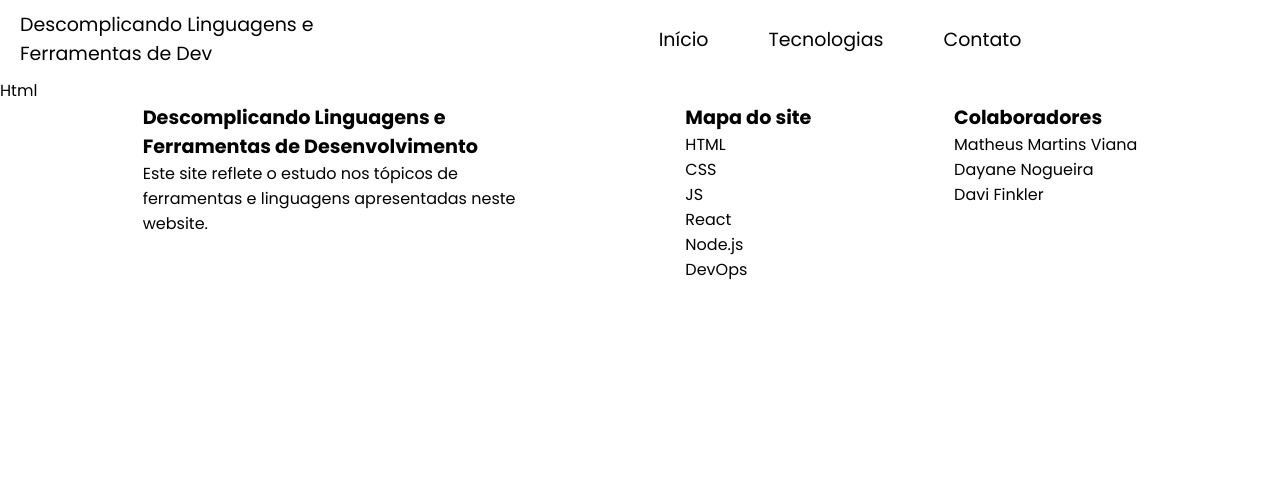
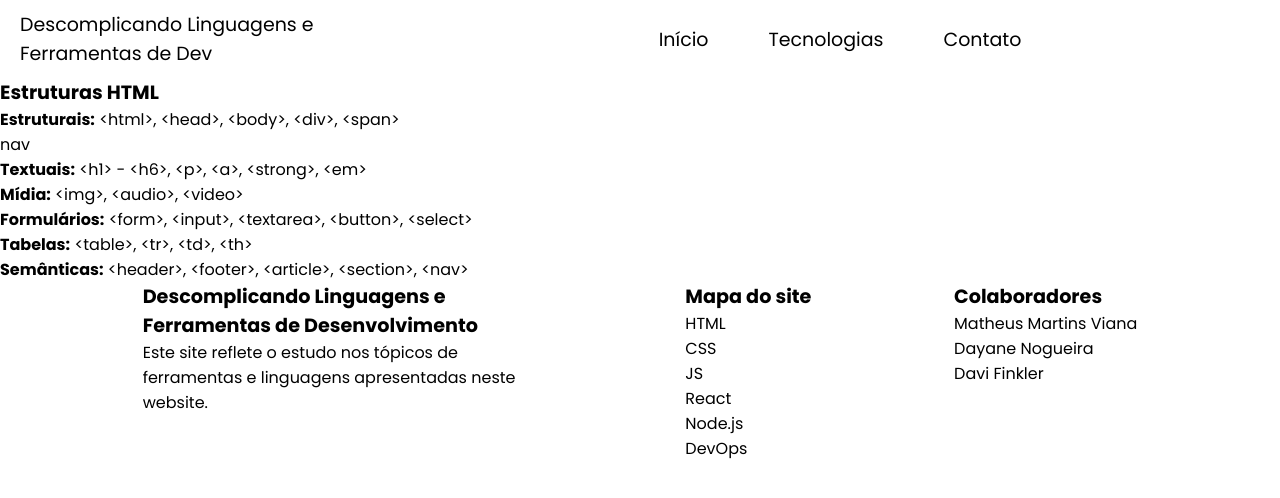
Before and after one commit to matheusmartinsviana/website-explicativo, a React (Vite) app: page /html in a window 1280 px wide. Shown: the top 498 px of the page. Built offline with nearby package versions, Linux system fonts and the light colour scheme.

Commit message:
feat: adicionando estrutura padrão para html e js

```diff
--- a/src/index.css
+++ b/src/index.css
@@ -4,7 +4,7 @@
   padding: 0;
   margin: 0;
   box-sizing: border-box;
-  font-family: 'Poppins', monospace;
+  font-family: "Poppins", monospace;
 }
 
 ul {
--- a/src/pages/html/Html.jsx
+++ b/src/pages/html/Html.jsx
@@ -1,8 +1,44 @@
+import "../styles/html.css";
 
 export default function Html() {
-    return (
-        <>
-            Html
-        </>
-    )
+  return (
+    <>
+      <div className="html-structures-container">
+        <h2>Estruturas HTML</h2>
+        <ul>
+          <li>
+            <strong>Estruturais:</strong> <code>&lt;html&gt;</code>,{" "}
+            <code>&lt;head&gt;</code>, <code>&lt;body&gt;</code>,{" "}
+            <code>&lt;div&gt;</code>, <code>&lt;span&gt;</code>
+            <p>nav</p>
+          </li>
+          <li>
+            <strong>Textuais:</strong> <code>&lt;h1&gt;</code> -{" "}
+            <code>&lt;h6&gt;</code>, <code>&lt;p&gt;</code>,{" "}
+            <code>&lt;a&gt;</code>, <code>&lt;strong&gt;</code>,{" "}
+            <code>&lt;em&gt;</code>
+          </li>
+          <li>
+            <strong>Mídia:</strong> <code>&lt;img&gt;</code>,{" "}
+            <code>&lt;audio&gt;</code>, <code>&lt;video&gt;</code>
+          </li>
+          <li>
+            <strong>Formulários:</strong> <code>&lt;form&gt;</code>,{" "}
+            <code>&lt;input&gt;</code>, <code>&lt;textarea&gt;</code>,{" "}
+            <code>&lt;button&gt;</code>, <code>&lt;select&gt;</code>
+          </li>
+          <li>
+            <strong>Tabelas:</strong> <code>&lt;table&gt;</code>,{" "}
+            <code>&lt;tr&gt;</code>, <code>&lt;td&gt;</code>,{" "}
+            <code>&lt;th&gt;</code>
+          </li>
+          <li>
+            <strong>Semânticas:</strong> <code>&lt;header&gt;</code>,{" "}
+            <code>&lt;footer&gt;</code>, <code>&lt;article&gt;</code>,{" "}
+            <code>&lt;section&gt;</code>, <code>&lt;nav&gt;</code>
+          </li>
+        </ul>
+      </div>
+    </>
+  );
 }
--- a/src/pages/js/Javascript.jsx
+++ b/src/pages/js/Javascript.jsx
@@ -1,8 +1,30 @@
+import "../styles/js.css";
 
 export default function Javascript() {
-    return (
-        <>
-            javascript
-        </>
-    )
+  return (
+    <>
+      {/* Liste as funções e explique as principais utilizações do JavaScript no
+      frontend. Inclua exemplos práticos. Manipulação de DOM:
+      document.getElementById, document.querySelector, document.createElement,
+      element.appendChild Eventos: addEventListener, eventos comuns (click,
+      submit, mouseover, keydown) Manipulação de Dados: Arrays (map, filter,
+      reduce), Objetos (criação e acesso), Funções (declaração, expressão, arrow
+      functions) Fetch API: fetch, Promises, Async/Await */}
+
+      <div className="js-elements">
+        <ul className="js-elements-list">
+          <li className="js-element">
+            <h3>getElementById</h3>
+            <p>Basta declarar uma variável e utilizar seguinte função:</p>
+            <code>const text = documento.getElementById(&quot;text&quot;)</code>
+          </li>
+          <li>
+            <h3>querySelector</h3>
+            <p></p>
+            <code></code>
+          </li>
+        </ul>
+      </div>
+    </>
+  );
 }
```
Also changed, not shown: src/pages/styles/html.css (added), src/pages/styles/js.css (added).
